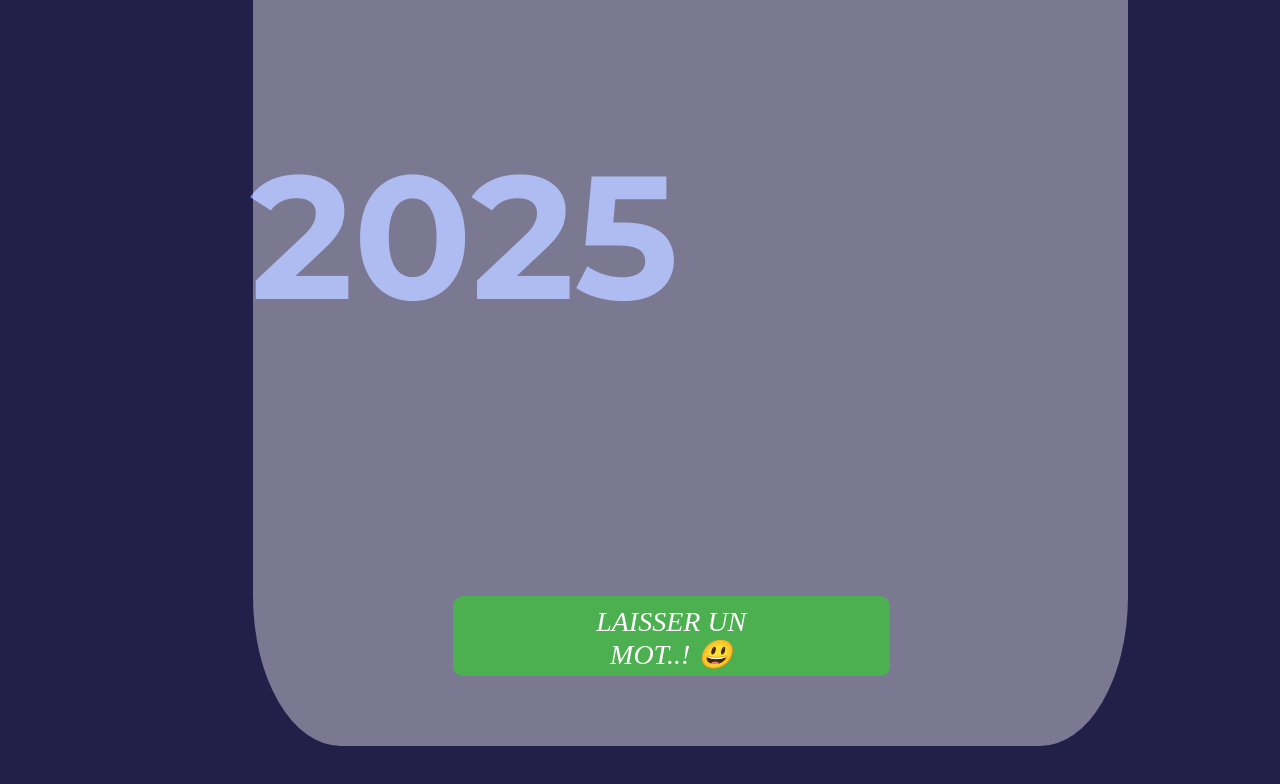
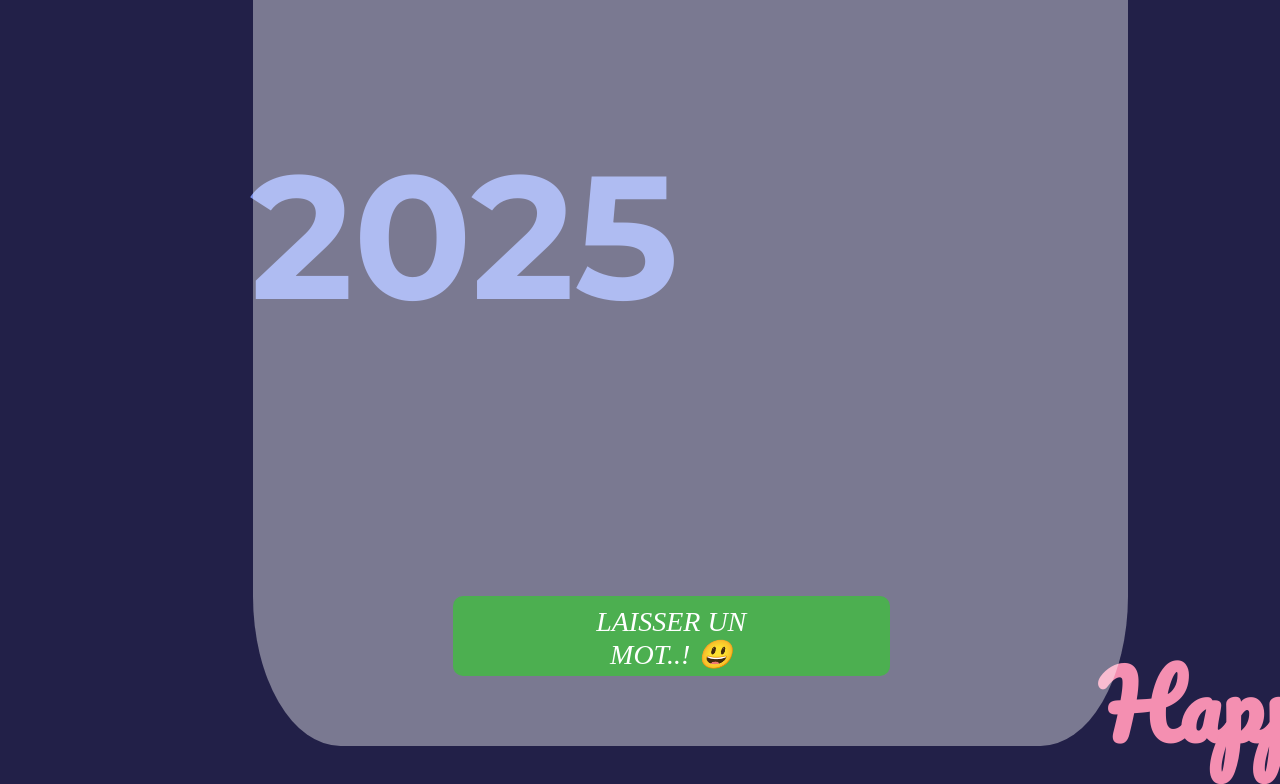
Before and after one commit to Drmaestro1/test4, a plain HTML site: page page2.html in a window 1280 px wide. Shown: the part 854-1638 px from the top of the page. Before the commit the page ends 1600 px from the top, so only its background shows below. Drawn offline with Linux system fonts and the light colour scheme.

Commit message:
Update style2.css

```diff
--- a/style2.css
+++ b/style2.css
@@ -143,7 +143,7 @@ button[type ="submit"]:hover{
   color: #f48fb1;
   text-align: center;
   position: absolute;
-  top: 110%;
+  top: 210%;
   left: 120px;
   opacity: 0;
   animation: vem_feliz 0s ease-in-out 0s forwards;
```
